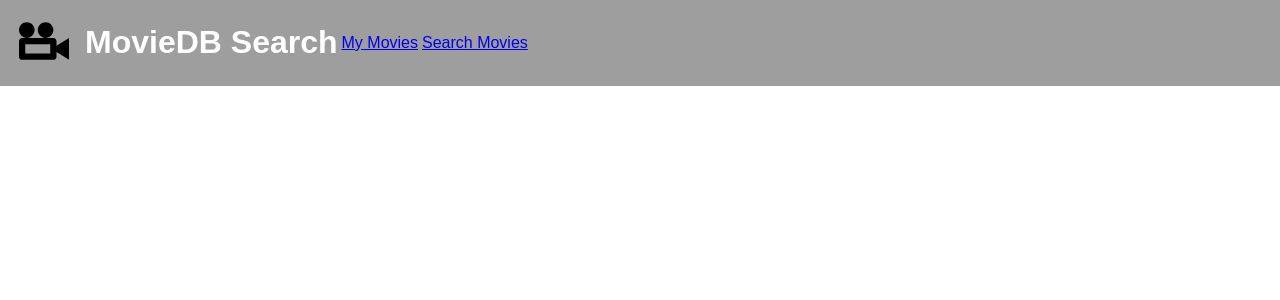
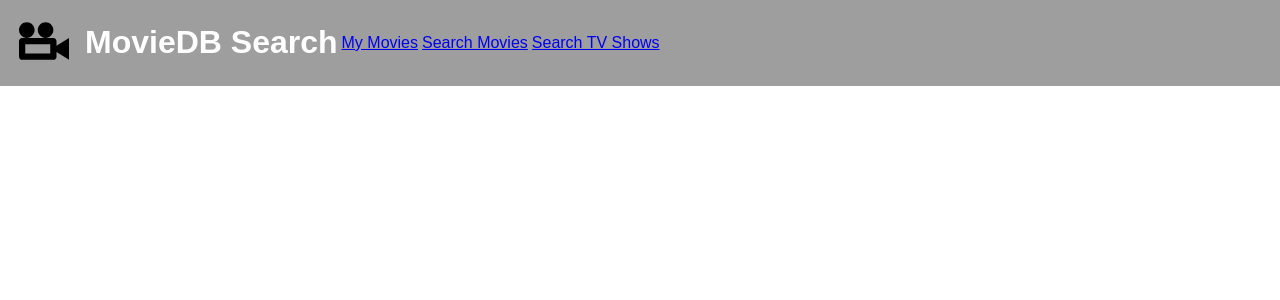
Before and after one commit to rockdev055/entertainment-tracker-react, a React (Create React App) app: page / in a window 1280 px wide. Shown: the top 300 px of the page. Built offline with nearby package versions, Linux system fonts and the light colour scheme.

Commit message:
Add search-tv path to App.js

```diff
--- a/src/App.js
+++ b/src/App.js
@@ -2,6 +2,7 @@ import React, { Component } from 'react'
 import MovieRow from './MovieRow'
 import WatchList from './WatchList'
 import SearchMovies from './SearchMovies'
+import SearchTV from './SearchTV'
 import Nav from './Nav'
 import { BrowserRouter as Router, Route, Link } from 'react-router-dom'
 import './App.css'
@@ -13,7 +14,7 @@ class App extends Component {
   constructor() {
     super()
 
-    this.state = { searchedMovies: [], watchList: [] }
+    this.state = { watchList: [] }
   }
 
   componentDidMount() {
@@ -35,6 +36,7 @@ class App extends Component {
             path="/search-movies"
             render={routerProps => <SearchMovies {...routerProps} addMovie={this.addMovie} />}
           />
+          <Route path="/search-tv" render={routerProps => <SearchTV {...routerProps} />} />
           <Route path="/watchlist" render={routeProps => <WatchList {...routeProps} movies={this.state.watchList} />} />
         </div>
       </Router>
--- a/src/Nav.js
+++ b/src/Nav.js
@@ -20,6 +20,9 @@ const Nav = () => (
         <td>
           <Link to="/search-movies">Search Movies</Link>
         </td>
+        <td>
+          <Link to="/search-tv">Search TV Shows</Link>
+        </td>
       </tr>
     </tbody>
   </table>
```
